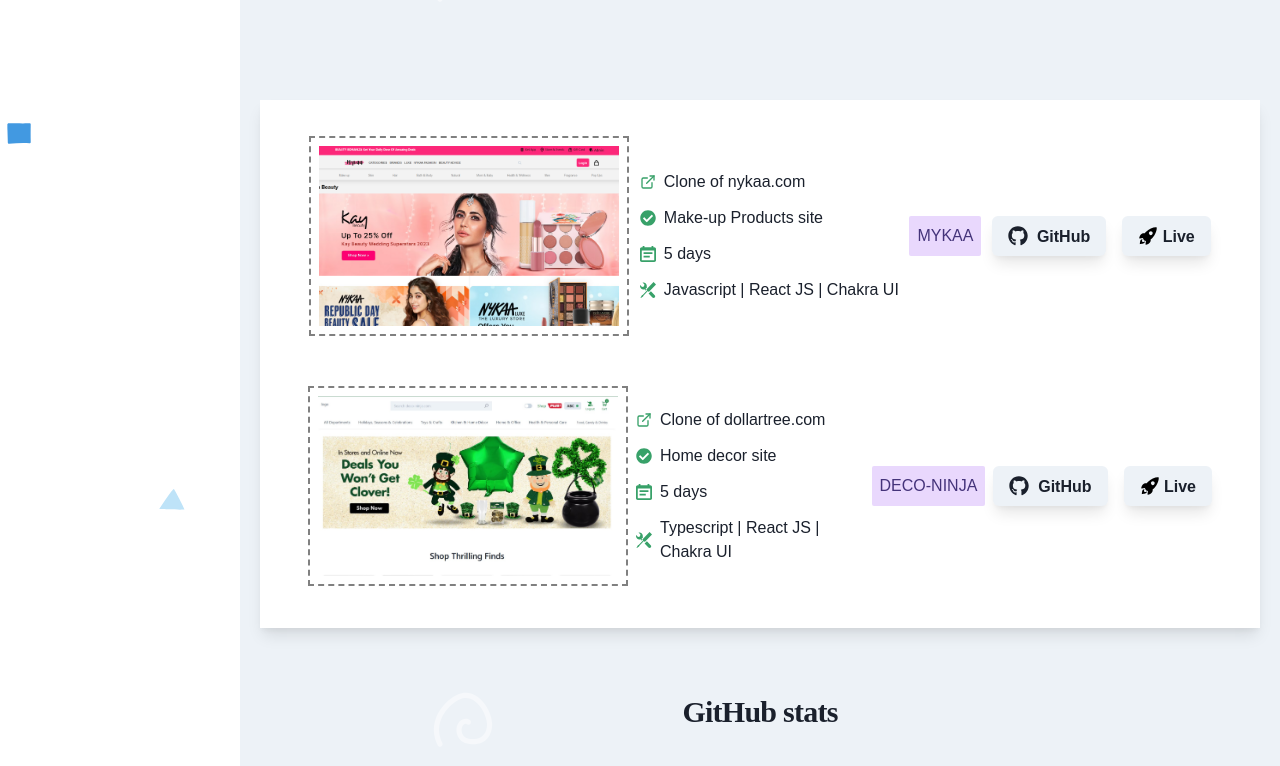
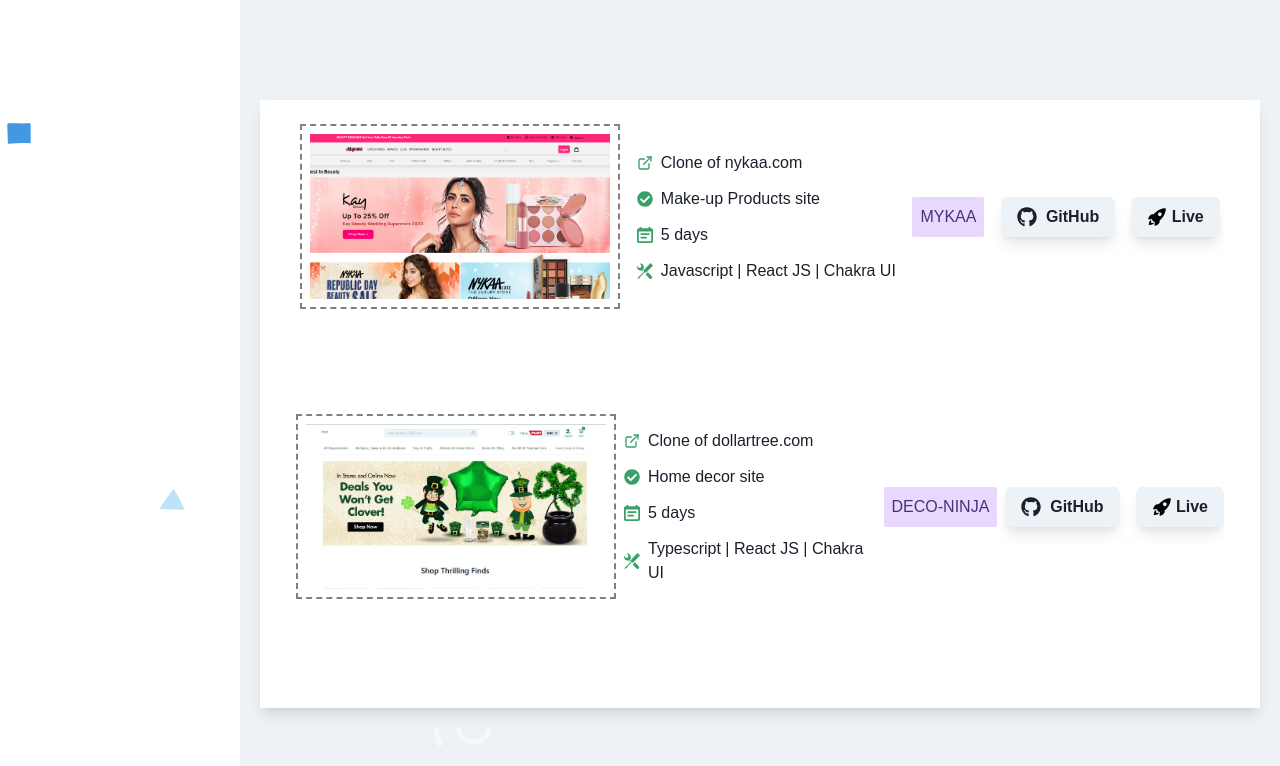
Before and after one commit to hrithikvishwakarma001/hrithikvishwakarma001.github.io, a React (Create React App) app: page / in a window 1280 px wide. Shown: the part 2083-2849 px from the top of the page. Built offline with nearby package versions, Linux system fonts and the light colour scheme; a web font is replaced by a local one.

Commit message:
fixed all issues

```diff
--- a/src/App.css
+++ b/src/App.css
@@ -6,10 +6,10 @@
 
 .mySwiper {
 	width: 100%;
-	height: 60vh;
 	position: relative;
 	overflow: hidden;
 	z-index: 1;
+	height: 70vh;
 }
 /*
 @media (0px <= width <= 300px) {
@@ -18,20 +18,20 @@
 	}
 } */
 
-/* @media (300px <= width <= 812px) {
+@media (300px <= width <= 812px) {
 	.mySwiper {
-		height: 110vh;
+		height:65vh;
 	}
 }
 
 @media (420px <= width <= 812px) {
 	.mySwiper {
-		height: 115vh;
+		height: 60vh;
 	}
-} */
+}
 
-/* @media (812px <= width <= 1024px) {
+@media (812px <= width <= 1024px) {
 	.mySwiper {
-		height: 105vh;
+			height: 60vh;
 	}
-} */
+}
--- a/src/components/ProjectItems.jsx
+++ b/src/components/ProjectItems.jsx
@@ -16,7 +16,6 @@
 				boxShadow: "0 10px 50px -20px #b0c4de",
 			}}>
 			<Stack spacing={4} width={"100%"} direction={"column"}>
-
 				<ScrollContainer />
 			</Stack>
 		</Box>
--- a/src/utils/ScrollContainer.jsx
+++ b/src/utils/ScrollContainer.jsx
@@ -133,7 +133,7 @@
 				e.currentTarget.style.transform = "scale(1)";
 				e.currentTarget.style.transition = "all 0.2s ease-in-out";
 			}}
-			p={3}
+			// p={3}
 			justifyContent={{
 				base: "center",
 				md: "space-around",
@@ -148,7 +148,7 @@
 			<Image
 				src={img}
 				w={{base:"100%",md:"20rem"}}
-				h="200px"
+				h="185px"
 				objectFit={"cover"}
 				alt={typePlan}
 				border='2px dashed gray'
```
